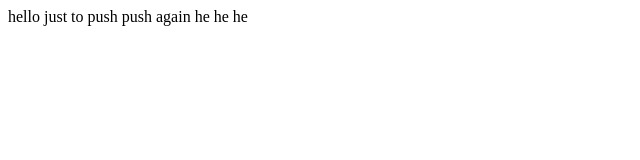
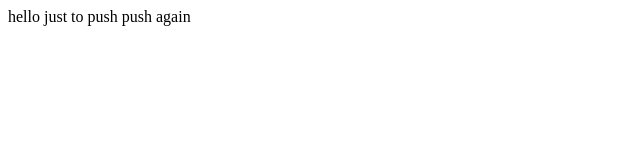
Before and after one commit to nived-cv/personal, a plain HTML site: page web/index.html in a window 1280 px wide. Shown: the full height of the page, 0-640 px from the left. Drawn offline with Linux system fonts and the light colour scheme.

Commit message:
jsut for streaks

```diff
--- a/web/index.html
+++ b/web/index.html
@@ -7,7 +7,7 @@
 hello
 just to push
 push again
-he he he
+
 
 </body>
 </html>
```
